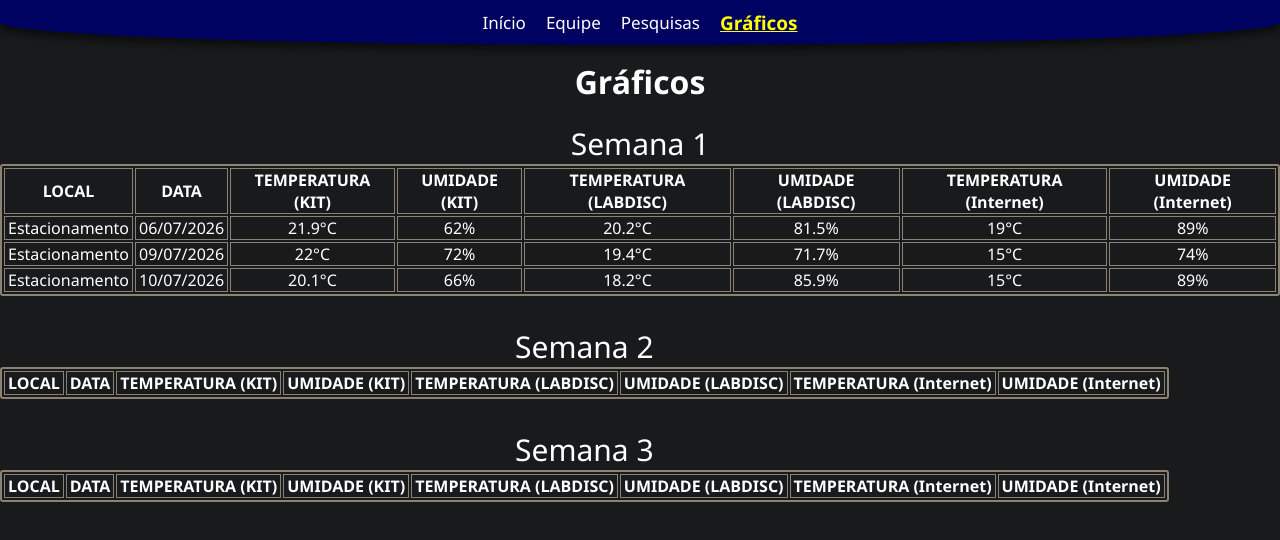
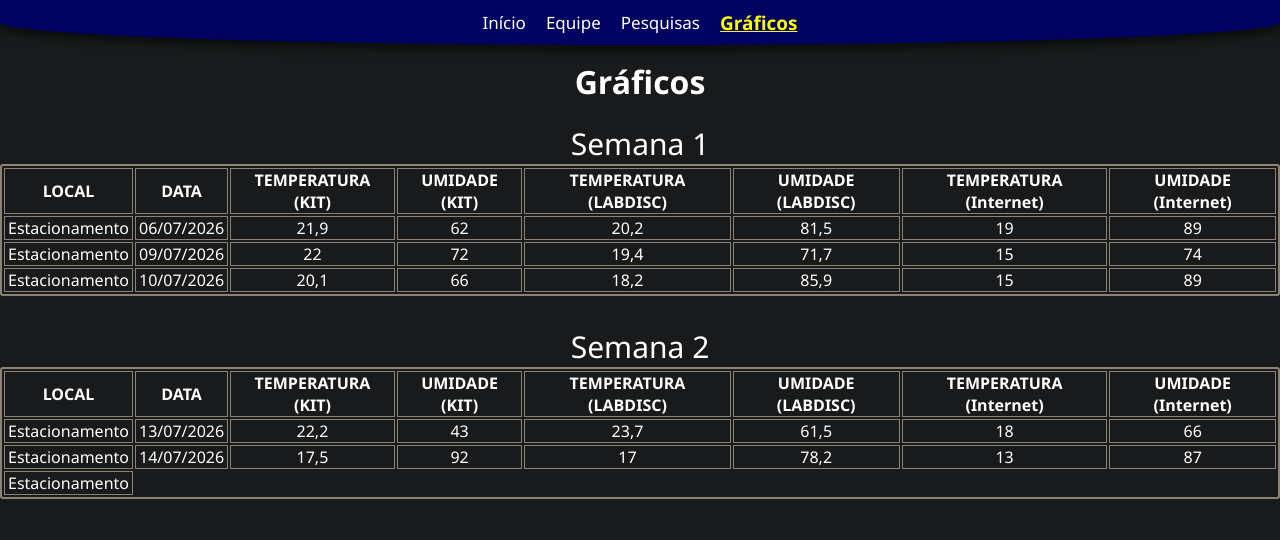
Before and after one commit to Igor-Dias-2010/raios-e-razoes, a Next.js app: page /graficos in a window 1280 px wide. Shown: the top 540 px of the page. Built offline with nearby package versions, Linux system fonts and the light colour scheme.

Commit message:
feat: novas medições

```diff
--- a/src/app/graficos/page.jsx
+++ b/src/app/graficos/page.jsx
@@ -24,36 +24,36 @@ export default function Graficos() {
                         <tr>
                             <td>Estacionamento</td>
                             <td>06/07/2026</td>
-                            <td>21.9°C</td>
-                            <td>62%</td>
-                            <td>20.2°C</td>
-                            <td>81.5%</td>
-                            <td>19°C</td>
-                            <td>89%</td>
+                            <td>21,9</td>
+                            <td>62</td>
+                            <td>20,2</td>
+                            <td>81,5</td>
+                            <td>19</td>
+                            <td>89</td>
                         </tr>
                     </tbody>
                     <tbody>
                         <tr>
                             <td>Estacionamento</td>
                             <td>09/07/2026</td>
-                            <td>22°C</td>
-                            <td>72%</td>
-                            <td>19.4°C</td>
-                            <td>71.7%</td>
-                            <td>15°C</td>
-                            <td>74%</td>
+                            <td>22</td>
+                            <td>72</td>
+                            <td>19,4</td>
+                            <td>71,7</td>
+                            <td>15</td>
+                            <td>74</td>
                         </tr>
                     </tbody>
                     <tbody>
                         <tr>
                             <td>Estacionamento</td>
                             <td>10/07/2026</td>
-                            <td>20.1°C</td>
-                            <td>66%</td>
-                            <td>18.2°C</td>
-                            <td>85.9%</td>
-                            <td>15°C</td>
-                            <td>89%</td>
+                            <td>20,1</td>
+                            <td>66</td>
+                            <td>18,2</td>
+                            <td>85,9</td>
+                            <td>15</td>
+                            <td>89</td>
                         </tr>
                     </tbody>
                 </table>
@@ -71,21 +71,35 @@ export default function Graficos() {
                             <th>UMIDADE (Internet)</th>
                         </tr>
                     </thead>
-                </table>
-                <table>
-                    <caption>Semana 3</caption>
-                    <thead>
+                    <tbody>
                         <tr>
-                            <th>LOCAL</th>
-                            <th>DATA</th>
-                            <th>TEMPERATURA (KIT)</th>
-                            <th>UMIDADE (KIT)</th>
-                            <th>TEMPERATURA (LABDISC)</th>
-                            <th>UMIDADE (LABDISC)</th>
-                            <th>TEMPERATURA (Internet)</th>
-                            <th>UMIDADE (Internet)</th>
+                            <td>Estacionamento</td>
+                            <td>13/07/2026</td>
+                            <td>22,2</td>
+                            <td>43</td>
+                            <td>23,7</td>
+                            <td>61,5</td>
+                            <td>18</td>
+                            <td>66</td>
                         </tr>
-                    </thead>
+                    </tbody>
+                    <tbody>
+                        <tr>
+                            <td>Estacionamento</td>
+                            <td>14/07/2026</td>
+                            <td>17,5</td>
+                            <td>92</td>
+                            <td>17</td>
+                            <td>78,2</td>
+                            <td>13</td>
+                            <td>87</td>
+                        </tr>
+                    </tbody>
+                    <tbody>
+                        <tr>
+                            <td>Estacionamento</td>
+                        </tr>
+                    </tbody>
                 </table>
             </div>
         </div>
```
Also changed, not shown: 1 other file (tests, documents, lock files or other folders).
